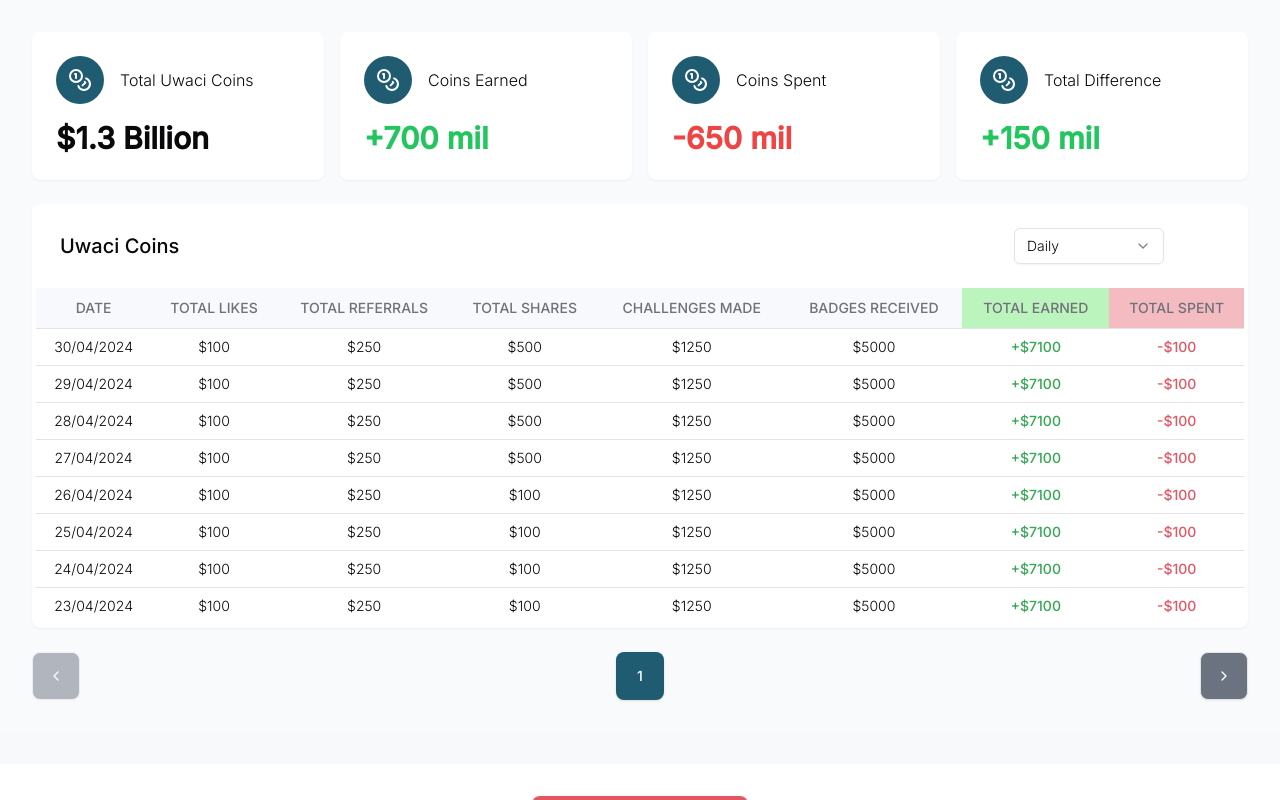
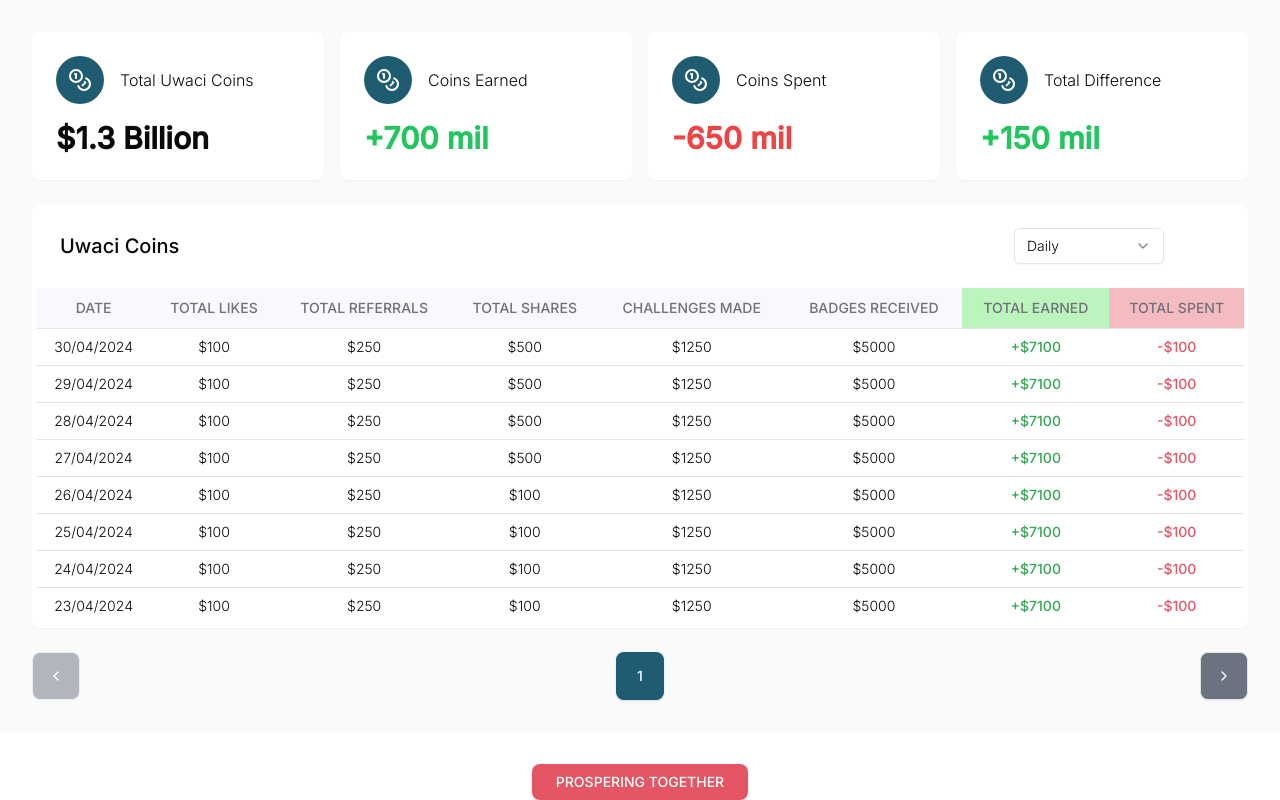
Before and after one commit to megatransactFront/challenz_dashboard, a Next.js app: page /dashboard/coins in a window 1280 px wide. Built offline with nearby package versions, Linux system fonts and the light colour scheme.

Commit message:
add full height

```diff
--- a/src/app/dashboard/components/coins/CoinTransactionTable.tsx
+++ b/src/app/dashboard/components/coins/CoinTransactionTable.tsx
@@ -83,7 +83,7 @@
             </div>
 
             {/* Pagination */}
-            <div className="flex justify-between items-center mb-12">
+            <div className="flex justify-between items-center mb-2">
                 <Button
                     variant="outline"
                     size="icon"
--- a/src/app/dashboard/layout.tsx
+++ b/src/app/dashboard/layout.tsx
@@ -40,7 +40,7 @@
       title: "",
       description: "",
       footer: (
-        <div className="w-full flex justify-center items-center mt-8 bg-white min-h-[100px]">
+        <div className="w-full flex justify-center items-center m-0 p-0 mt-0 bg-white min-h-[100px]">
           <Button className=" px-6 py-3 bg-[#E45664] text-white rounded-lg uppercase font-medium">
             Prospering Together
           </Button>
@@ -55,14 +55,14 @@
   };
 
   return (
-    <div>
+    <div className="flex flex-col justify-between h-full">
       <div className=" bg-gray-50">
         <div className="p-8">
           {/* Page Title and Description */}
           {
             currentPageDetails?.title === "" ? (<></>
             ) : (
-              <div className="">
+              <div>
                 <h1 className="text-2xl font-bold">{currentPageDetails.title}</h1>
                 <p className="text-gray-500">{currentPageDetails.description}</p>
               </div>
```
